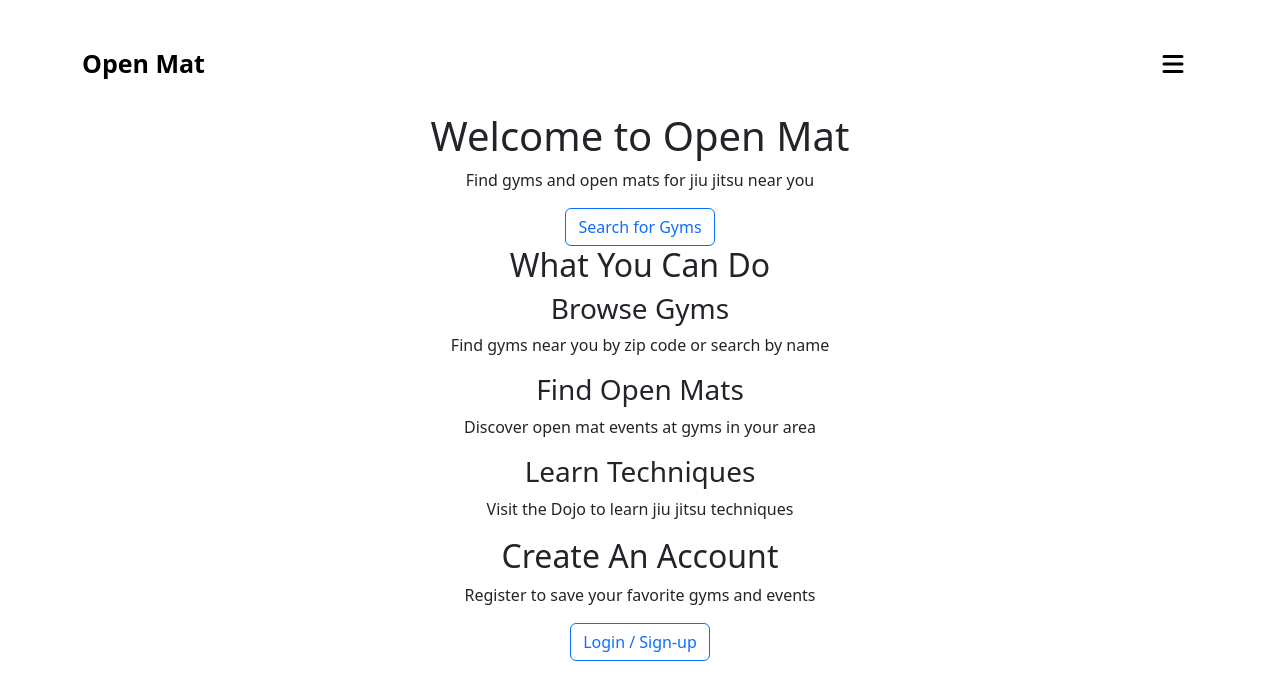
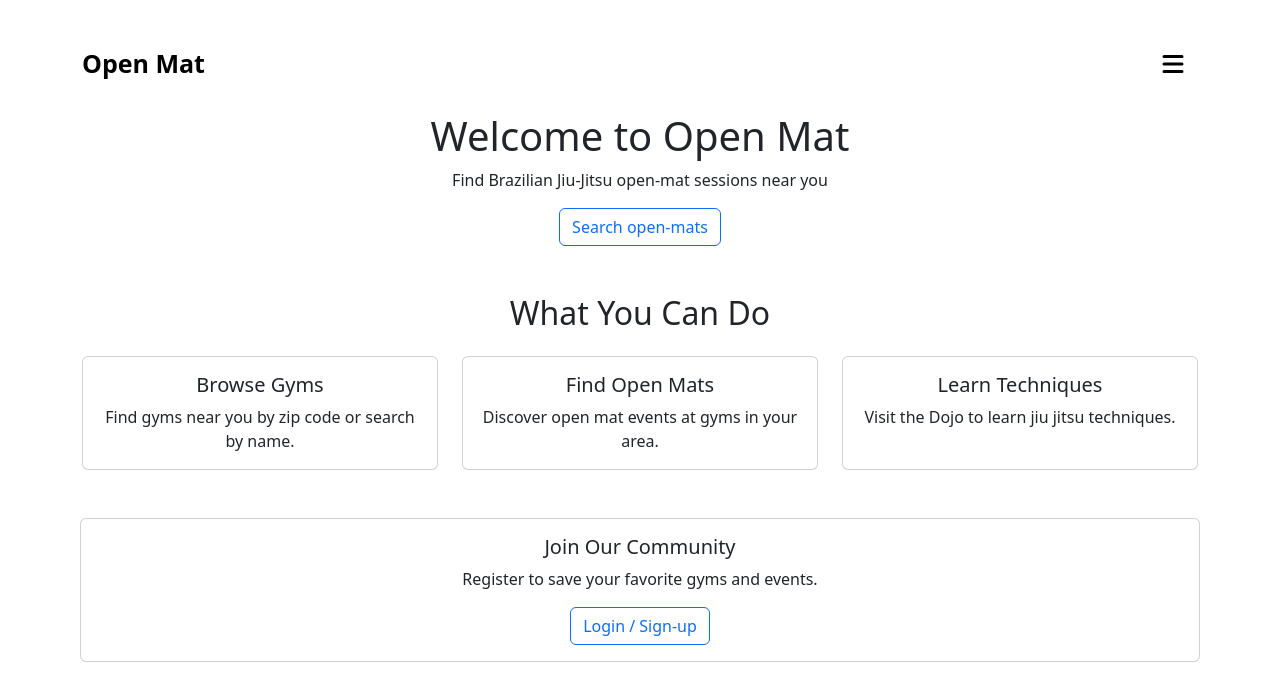
Before and after one commit to renandwight/open-mat, a React (Vite) app in the folder open-mat/client/: page / in a window 1280 px wide. Shown: the top 700 px of the page. Built offline with nearby package versions, Linux system fonts and the light colour scheme.

Commit message:
reworked homepage layout; added card components for cleaner layout

```diff
--- a/open-mat/client/src/pages/HomePage.jsx
+++ b/open-mat/client/src/pages/HomePage.jsx
@@ -1,44 +1,69 @@
 import { Link } from "react-router-dom";
-import { Button } from 'react-bootstrap';
+import { Button, Card, Row, Col, Container } from 'react-bootstrap';
 
 export default function HomePage() {
   return (
     <div className="home-page">
       <div className="welcome-section">
         <h1>Welcome to Open Mat</h1>
-        <p>Find gyms and open mats for jiu jitsu near you</p>
+        <p>Find Brazilian Jiu-Jitsu open-mat sessions near you</p>
         <div className="features-section">
           <Button as={Link} to="/gyms" variant="outline-primary">
-            Search for Gyms
+            Search open-mats
           </Button>
         </div>
       </div>
 
-      <div className="features-section">
-        <h2>What You Can Do</h2>
-        <div className="features">
-          <div className="feature">
-            <h3>Browse Gyms</h3>
-            <p>Find gyms near you by zip code or search by name</p>
-          </div>
-          <div className="feature">
-            <h3>Find Open Mats</h3>
-            <p>Discover open mat events at gyms in your area</p>
-          </div>
-          <div className="feature">
-            <h3>Learn Techniques</h3>
-            <p>Visit the Dojo to learn jiu jitsu techniques</p>
-          </div>
-        </div>
-      </div>
+        <Container className="features-section my-5">
+          <h2 className="text-center mb-4">What You Can Do</h2>
+          <Row className="g-4">
+            <Col md={4}>
+              <Card className="h-100 text-center">
+                <Card.Body>
+                  <Card.Title>Browse Gyms</Card.Title>
+                  <Card.Text>
+                    Find gyms near you by zip code or search by name.
+                  </Card.Text>
+                </Card.Body>
+              </Card>
+            </Col>
+            <Col md={4}>
+              <Card className="h-100 text-center">
+                <Card.Body>
+                  <Card.Title>Find Open Mats</Card.Title>
+                  <Card.Text>
+                    Discover open mat events at gyms in your area.
+                  </Card.Text>
+                </Card.Body>
+              </Card>
+            </Col>
 
-      <div className="register-section">
-        <h2>Create An Account</h2>
-        <p>Register to save your favorite gyms and events</p>
-        <Button as={Link} to="/loginsignup" variant="outline-primary">
-          Login / Sign-up
-        </Button>
+            <Col md={4}>
+              <Card className="h-100 text-center">
+                <Card.Body>
+                  <Card.Title>Learn Techniques</Card.Title>
+                  <Card.Text>
+                    Visit the Dojo to learn jiu jitsu techniques.
+                  </Card.Text>
+                </Card.Body>
+              </Card>
+            </Col>
+          </Row>
+        </Container>
+
+      <div className="d-flex justify-content-center">
+      <Card className="text-center" style={{ width: "70rem"}}>
+        <Card.Body>
+          <Card.Title>Join Our Community</Card.Title>
+          <Card.Text>
+            Register to save your favorite gyms and events.
+          </Card.Text>
+          <Button as={Link} to="/loginsignup" variant="outline-primary">
+            Login / Sign-up
+          </Button>
+        </Card.Body>
+      </Card>
       </div>
     </div>
   );
-}
+};
```
